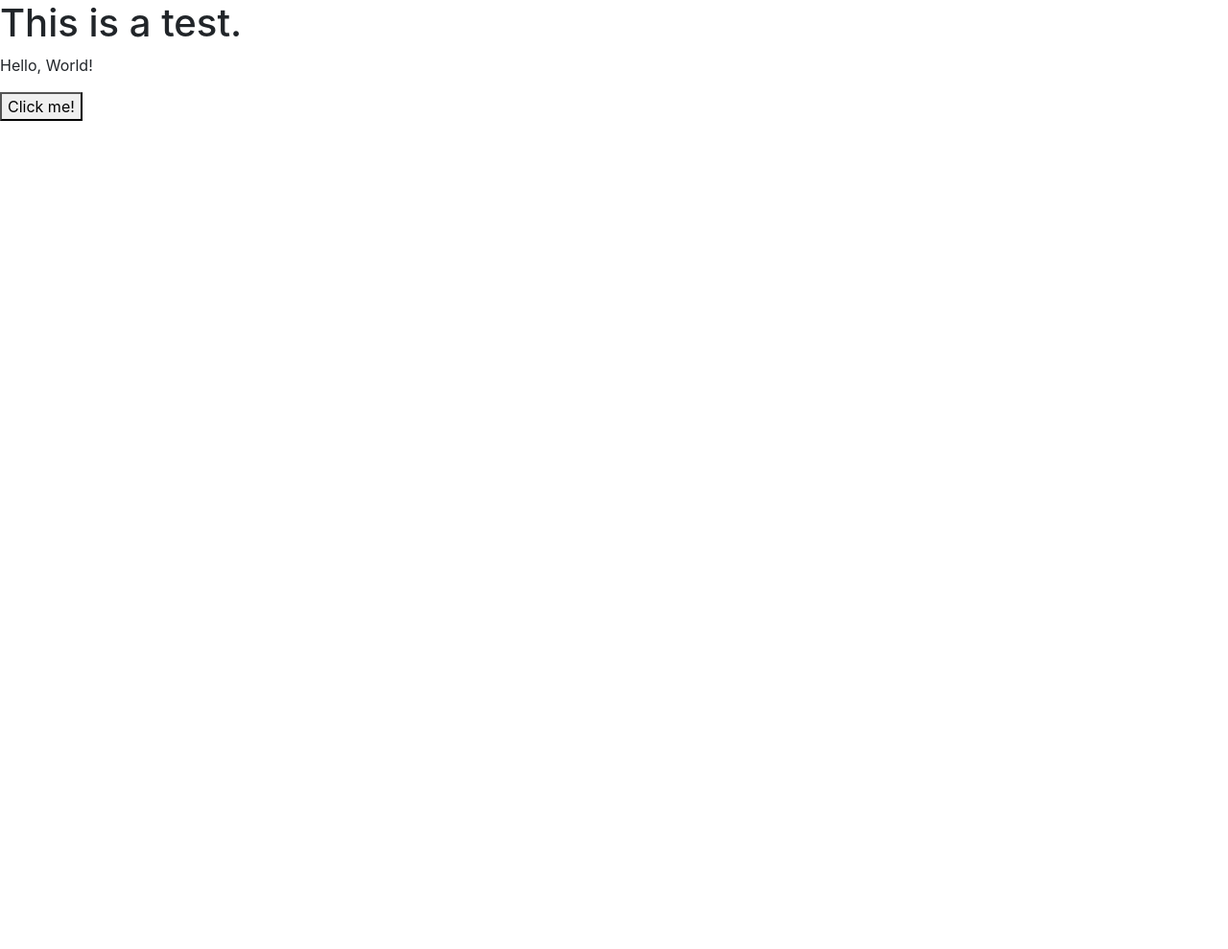
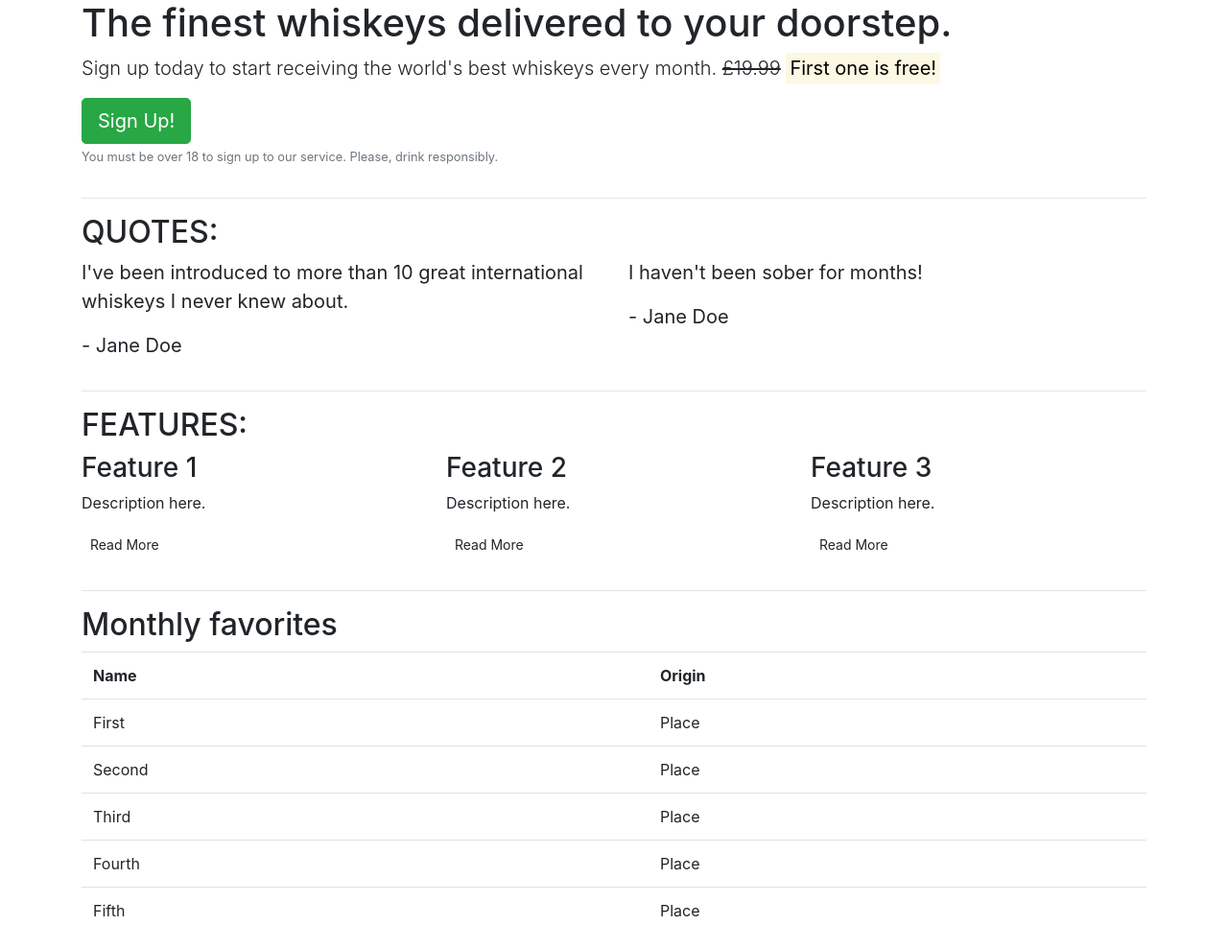
Before and after one commit to cosmicCode42/bootstrap-repo, a plain HTML site: page index.html in a window 1280 px wide. Shown: the whole page at 96% size. Before the commit the page ends 800 px from the top, so only its background shows below. Drawn offline with nearby package versions, Linux system fonts and the light colour scheme.

Commit message:
added grid system with Bootstrap

```diff
--- a/index.html
+++ b/index.html
@@ -1,16 +1,118 @@
 <!DOCTYPE html>
-<html lang="en">
+<html lang="en-us">
 <head>
     <meta charset="UTF-8">
     <meta http-equiv="X-UA-Compatible" content="IE=edge">
     <meta name="viewport" content="width=device-width, initial-scale=1.0">
-    <title>Test Doc</title>
+    <title>Whiskey Drop | Taste a new whiskey every month</title>
     <link rel="stylesheet" href="https://cdn.jsdelivr.net/npm/bootstrap@4.5.3/dist/css/bootstrap.min.css" integrity="sha384-TX8t27EcRE3e/ihU7zmQxVncDAy5uIKz4rEkgIXeMed4M0jlfIDPvg6uqKI2xXr2" crossorigin="anonymous">
     <script src="https://cdn.jsdelivr.net/npm/bootstrap@4.5.3/dist/js/bootstrap.bundle.min.js" integrity="sha384-ho+j7jyWK8fNQe+A12Hb8AhRq26LrZ/JpcUGGOn+Y7RsweNrtN/tE3MoK7ZeZDyx" crossorigin="anonymous"></script>
 </head>
 <body>
-    <h1>This is a test.</h1>
-    <p>Hello, World!</p>
-    <button>Click me!</button>
+    <article class="container">
+        <!-- Callout -->
+        <div class="row">
+            <div class="col-12">
+                <section class="callout">
+                    <h1>The finest whiskeys delivered to your doorstep.</h1>
+                    <p class="lead">Sign up today to start receiving the world's best whiskeys every month. <s>£19.99</s> <strong><mark>First one is free!</mark></strong></p>
+                    <button class="btn btn-success btn-lg">Sign Up!</button>
+                    <p class="text-muted"><small>You must be over 18 to sign up to our service. Please, drink responsibly.</small></p>
+                </section>
+            </div>
+        </div>
+        <!-- Callout done. -->
+        <hr>
+
+        <!-- Quotes -->
+        <section class="quotes">
+            <div class="row">
+                <div class="col-12">
+                    <h2 class="text-uppercase">Quotes:</h2>
+                </div>
+            </div>
+            <div class="row">
+                <div class="col-12 col-md-6">
+                    <blockquote class="blockquote">
+                        <p>I've been introduced to more than 10 great international whiskeys I never knew about.</p>
+                        <p>- Jane Doe</p>
+                    </blockquote>
+                </div>
+                <div class="col-12 col-md-6">
+                    <blockquote class="blockquote">
+                        <p>I haven't been sober for months!</p>
+                        <p>- Jane Doe</p>
+                    </blockquote>
+                </div>
+            </div>
+        </section>
+        <!-- Quotes done; section done. -->
+        <hr>
+
+        <!-- Features -->
+        <section class="features">
+            <div class="row">
+                <div class="col-12">
+                    <h2 class="text-uppercase">Features:</h2>
+                </div>
+            </div>
+            <div class="row">
+                <div class="col-12 col-md-6 col-lg-4">
+                    <div>
+                        <h3>Feature 1</h3>
+                        <p>Description here.</p>
+                        <p><a class="btn btn-sm btn-default" href="">Read More</a></p>
+                    </div>
+                </div>
+                <div class="col-12 col-md-6 col-lg-4">
+                    <div>
+                        <h3>Feature 2</h3>
+                        <p>Description here.</p>
+                        <p><a class="btn btn-sm btn-default" href="">Read More</a></p>
+                    </div>
+                </div>
+                <div class="col-12 d-md-none d-lg-block col-lg-4">
+                    <div>
+                        <h3>Feature 3</h3>
+                        <p>Description here.</p>
+                        <p><a class="btn btn-sm btn-default" href="">Read More</a></p>
+                    </div>
+                </div>
+            </div>
+        </section>
+        <!-- Features end here. -->
+        <hr>
+
+        <!-- Monthly Favourites -->
+        <section>
+            <h2>Monthly favorites</h2>
+            <table class="table">
+                <tr>
+                    <th>Name</th>
+                    <th>Origin</th>
+                </tr>
+                <tr>
+                    <td>First</td>
+                    <td>Place</td>
+                </tr>
+                <tr>
+                    <td>Second</td>
+                    <td>Place</td>
+                </tr>
+                <tr>
+                    <td>Third</td>
+                    <td>Place</td>
+                </tr>
+                <tr>
+                    <td>Fourth</td>
+                    <td>Place</td>
+                </tr>
+                <tr>
+                    <td>Fifth</td>
+                    <td>Place</td>
+                </tr>
+            </table>
+        </section>
+    </article>
 </body>
 </html>
```
